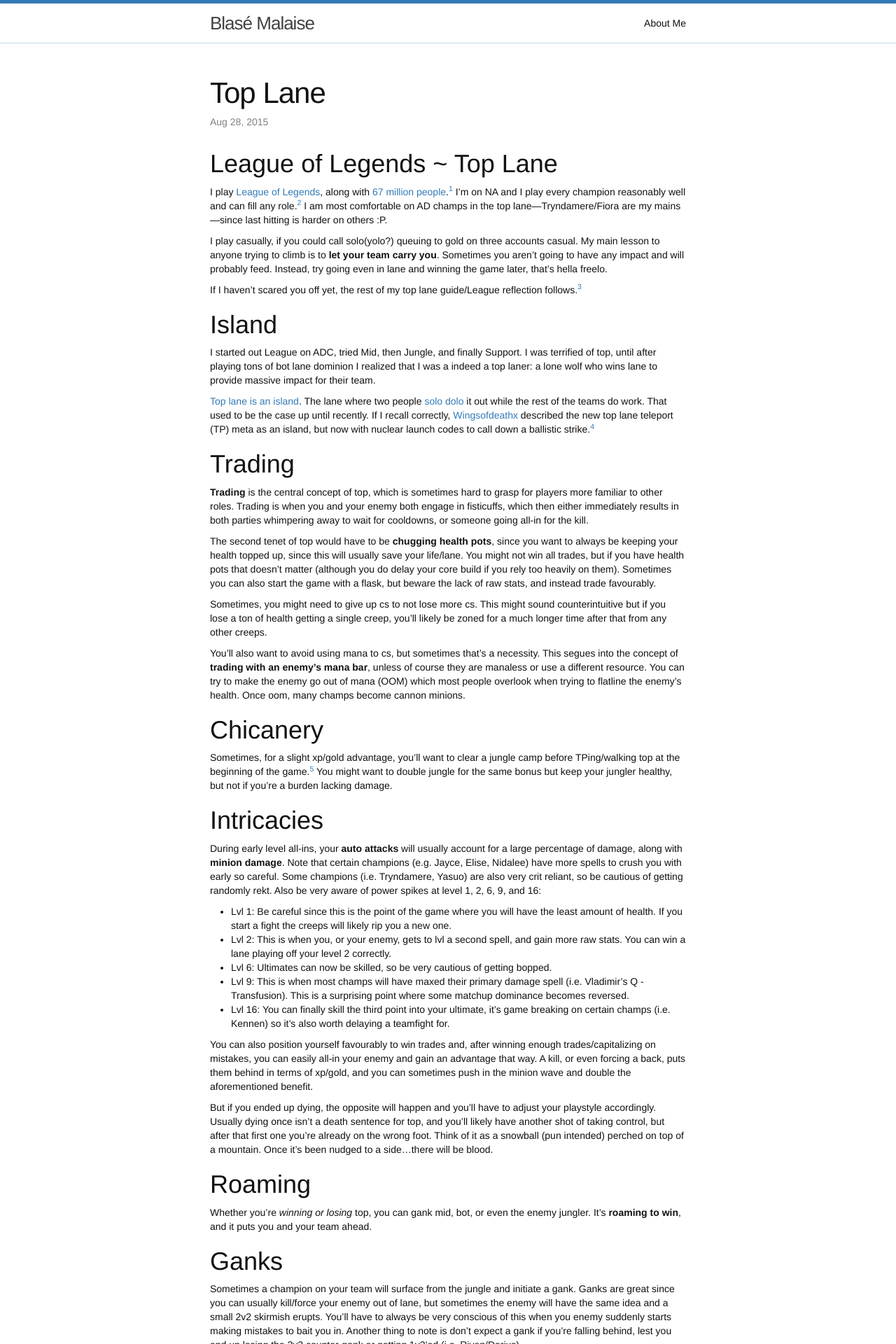
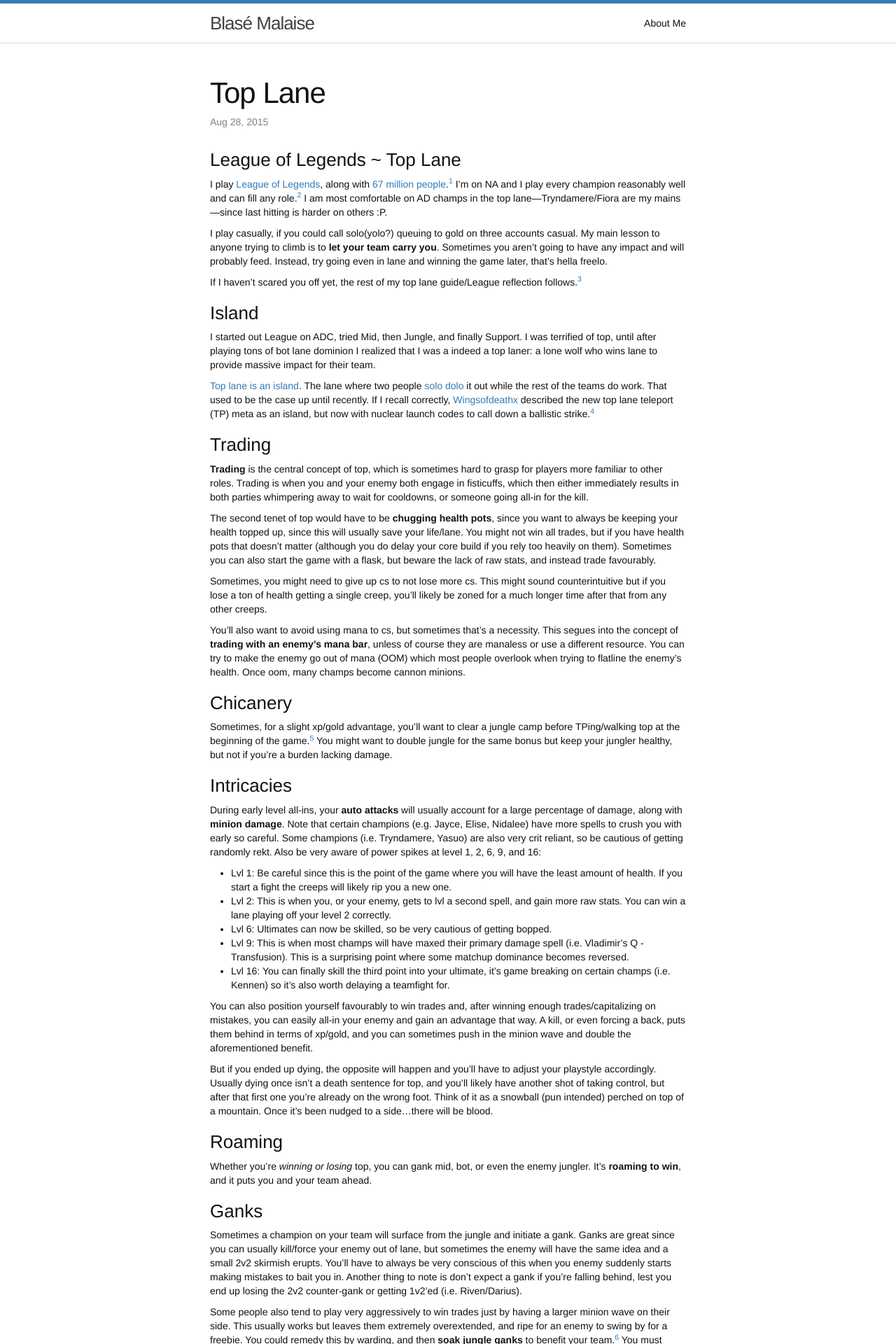
Before and after one commit to scguo/scguo.github.io, a Jekyll site: the page built from _posts/2015-08-28-top-lane.md, in a window 1280 px wide. Shown: the top 1920 px of the page at 70% size. Built offline with Jekyll 4.4.1, drawn with Linux system fonts in a browser that asks for light colours; comment, search, counter and statistics services are not loaded.

```diff
--- a/_posts/2015-08-28-top-lane.md
+++ b/_posts/2015-08-28-top-lane.md
@@ -6,7 +6,7 @@ categories: game
 comments: True
 ---
 
-#League of Legends ~ Top Lane
+### League of Legends ~ Top Lane
 
 I play [League of Legends][lol], along with [67 million people][WSJ].[^1] I'm on NA and I play every champion reasonably well and can fill any role.[^2] I am most comfortable on AD champs in the top lane—Tryndamere/Fiora are my mains—since last hitting is harder on others :P.
 
@@ -14,12 +14,12 @@ I play casually, if you could call solo(yolo?) queuing to gold on three accounts
 
 If I haven't scared you off yet, the rest of my top lane guide/League reflection follows.[^3]
 
-#Island
+### Island
 I started out League on ADC, tried Mid, then Jungle, and finally Support. I was terrified of top, until after playing tons of bot lane dominion I realized that I was a indeed a top laner: a lone wolf who wins lane to provide massive impact for their team.
 
 [Top lane is an island][island]. The lane where two people [solo dolo][cudders] it out while the rest of the teams do work. That used to be the case up until recently. If I recall correctly, [Wingsofdeathx][wangs] described the new top lane teleport (TP) meta as an island, but now with nuclear launch codes to call down a ballistic strike.[^4]
 
-#Trading
+### Trading
 **Trading** is the central concept of top, which is sometimes hard to grasp for players more familiar to other roles. Trading is when you and your enemy both engage in fisticuffs, which then either immediately results in both parties whimpering away to wait for cooldowns, or someone going all-in for the kill.
 
 The second tenet of top would have to be **chugging health pots**, since you want to always be keeping your health topped up, since this will usually save your life/lane. You might not win all trades, but if you have health pots that doesn't matter (although you do delay your core build if you rely too heavily on them). Sometimes you can also start the game with a flask, but beware the lack of raw stats, and instead trade favourably.
@@ -28,10 +28,10 @@ Sometimes, you might need to give up cs to not lose more cs. This might sound co
 
 You'll also want to avoid using mana to cs, but sometimes that's a necessity. This segues into the concept of **trading with an enemy's mana bar**, unless of course they are manaless or use a different resource. You can try to make the enemy go out of mana (OOM) which most people overlook when trying to flatline the enemy's health. Once oom, many champs become cannon minions.
 
-#Chicanery
+### Chicanery
 Sometimes, for a slight xp/gold advantage, you'll want to clear a jungle camp before TPing/walking top at the beginning of the game.[^5] You might want to double jungle for the same bonus but keep your jungler healthy, but not if you're a burden lacking damage.
 
-#Intricacies
+### Intricacies
 During early level all-ins, your **auto attacks** will usually account for a large percentage of damage, along with **minion damage**. Note that certain champions (e.g. Jayce, Elise, Nidalee) have more spells to crush you with early so careful. Some champions (i.e. Tryndamere, Yasuo) are also very crit reliant, so be cautious of getting randomly rekt. Also be very aware of power spikes at level 1, 2, 6, 9, and 16:
 
 * Lvl 1: Be careful since this is the point of the game where you will have the least amount of health. If you start a fight the creeps will likely rip you a new one.
@@ -44,23 +44,23 @@ You can also position yourself favourably to win trades and, after winning enoug
 
 But if you ended up dying, the opposite will happen and you'll have to adjust your playstyle accordingly. Usually dying once isn't a death sentence for top, and you'll likely have another shot of taking control, but after that first one you're already on the wrong foot. Think of it as a snowball (pun intended) perched on top of a mountain. Once it's been nudged to a side...there will be blood.
 
-#Roaming
+### Roaming
 Whether you're _winning or losing_ top, you can gank mid, bot, or even the enemy jungler. It's **roaming to win**, and it puts you and your team ahead.
 
-#Ganks
+### Ganks
 Sometimes a champion on your team will surface from the jungle and initiate a gank. Ganks are great since you can usually kill/force your enemy out of lane, but sometimes the enemy will have the same idea and a small 2v2 skirmish erupts. You'll have to always be very conscious of this when you enemy suddenly starts making mistakes to bait you in. Another thing to note is don't expect a gank if you're falling behind, lest you end up losing the 2v2 counter-gank or getting 1v2'ed (i.e. Riven/Darius).
 
 Some people also tend to play very aggressively to win trades just by having a larger minion wave on their side. This usually works but leaves them extremely overextended, and ripe for an enemy to swing by for a freebie. You could remedy this by warding, and then **soak jungle ganks** to benefit your team.[^6] You must remember it is almost always _your responsibility to win your own lane_, ganks are icing on the cake.
 
-#Dives
+### Dives
 Coordinate well with your teammate, and usually let the one with a tower aggro reset to tank the shots first. Otherwise you need to be incredibly confident you'll get the kill and escape, or trade kills and hopefully leave your wave pushing into their tower.
 
 A neat trick is to hold the `~`(tilde) key to let you click through towers when the enemy tries to cower behind it.
 
-#Freezing
+### Freezing
 If you're winning lane, instead of farming the enemy champ for reduced gold value (and tons of effort) you can try to snowball lazily by **freezing** the wave and **denying** your opponent, forcing them to roam or lose out on exp/gold. If they do roam, you can push the wave into their tower and force them to make a desperate play to cut their losses. It's usually a win/win, but _lane dominance must be established_ to do so.
 
-#Winning
+### Winning
 You can group for **objectives**, sometimes even sacrificing your outer top tower, since they provide great global benefits to your team.[^8] You'll also want to perfect backing times, TP ganks, or the fabled homeguard TP pain train.[^7]
 
 To close you can either **group** or **split-push**. If you're feeling like a god—or have reliable escapes—you can solo push down a lane until you open the gates.  Hopefully you have TP so you can help when the enemy inevitably forces an uneven fight across the map. Otherwise group and peel or dive essential targets during team fights.
```
Also changed, not shown: _posts/2015-08-29-fun-stuff.md (+2 -4 lines).
